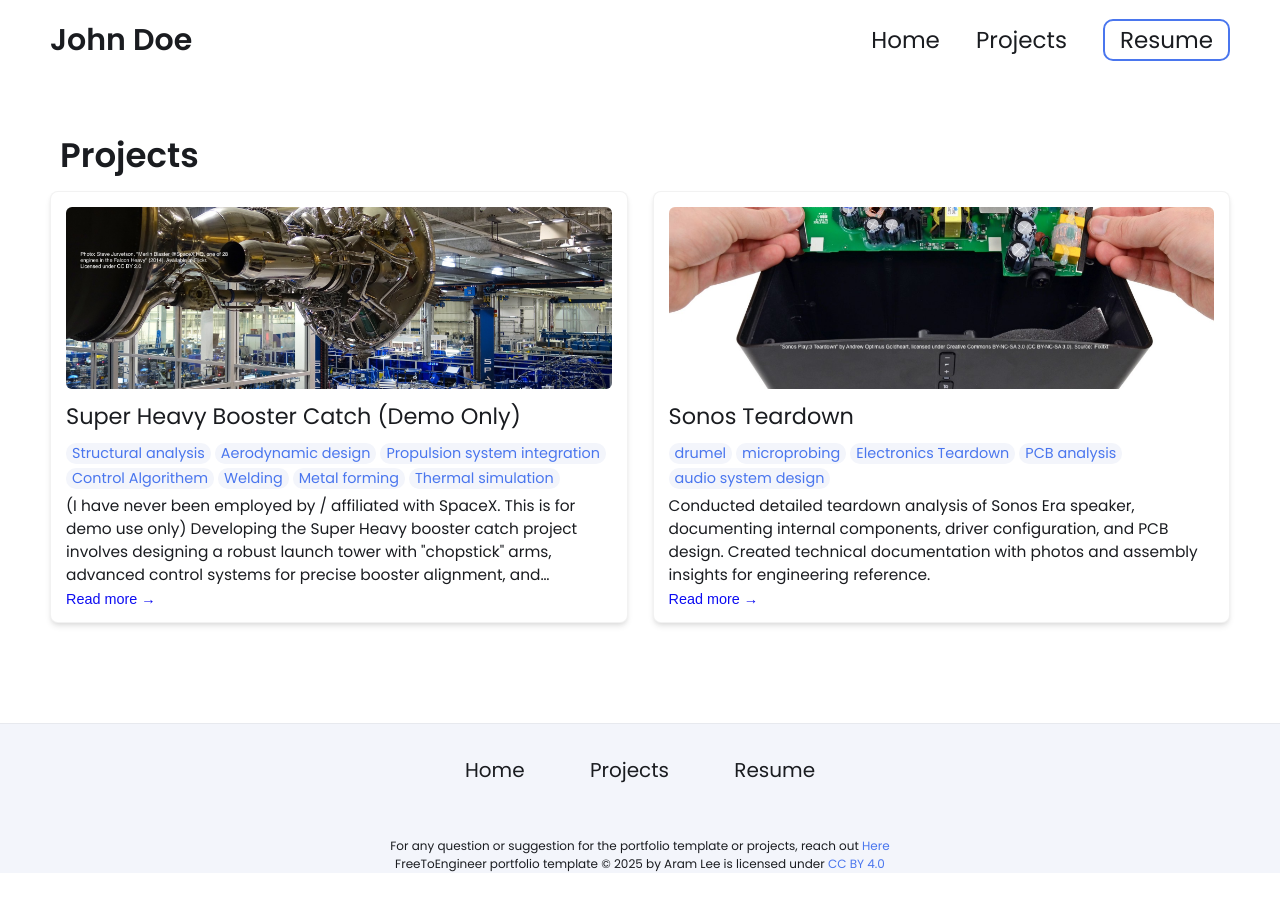
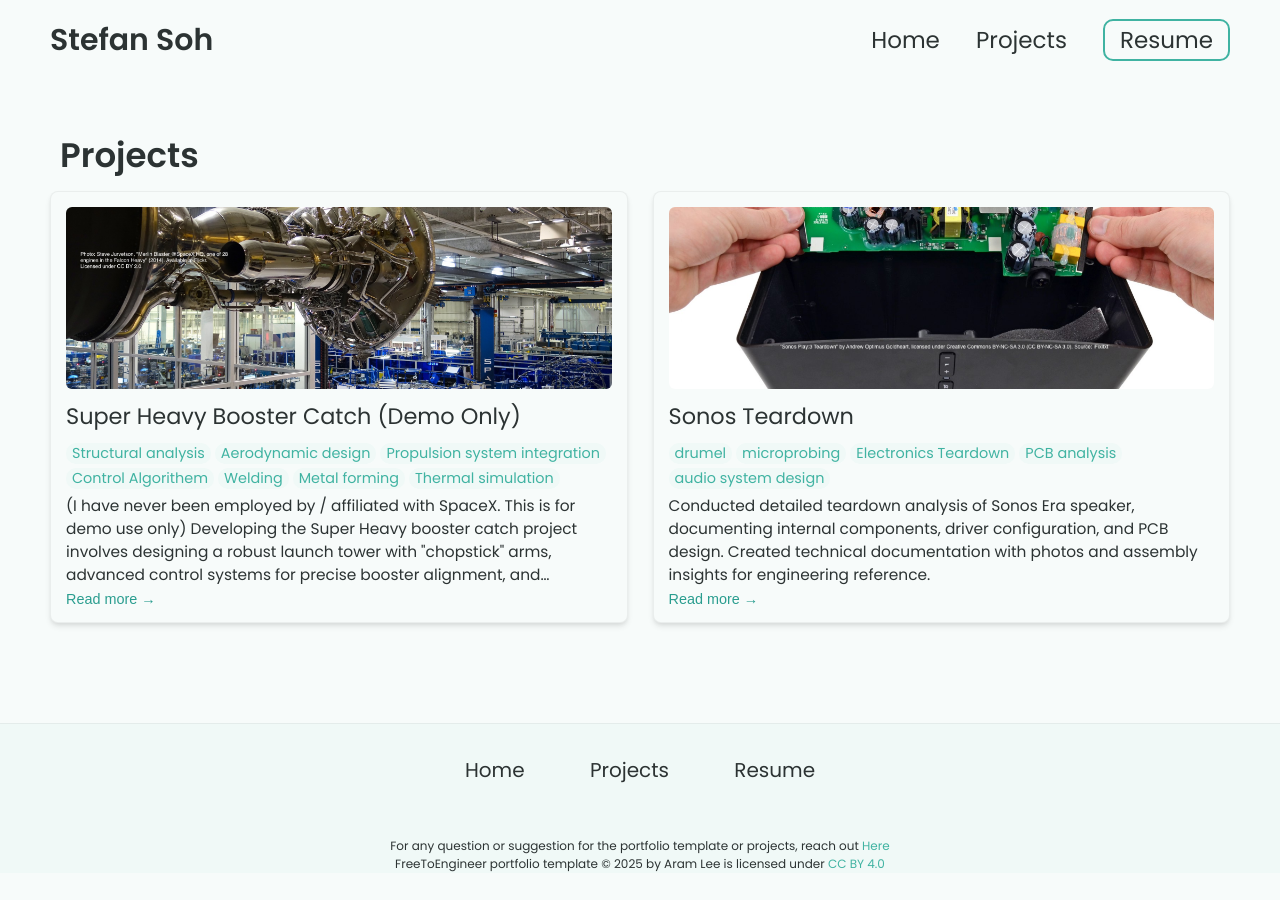
Before and after one commit to sxsohh/StefanSohPortfolio, a Jekyll site: the page built from projects.html, in a window 1280 px wide. Built offline with Jekyll 4.4.1, drawn with Linux system fonts in a browser that asks for light colours.

Commit message:
Update _config.yml

```diff
--- a/_config.yml
+++ b/_config.yml
@@ -7,13 +7,13 @@
 
 # Main Page Setup
 
-title: John Doe's Portfolio # This is what shows up in the tab of the browser
+title: Stef's Portfolio # This is what shows up in the tab of the browser
 
 
 
 # Hero Section
-name: John Doe
-headline: headline message
+name: Stefan Soh
+headline: I'm very passionate about data science and the change that can be made with it!
 description: >- # dont remove this line. this will ignore all new lines until the next section
   Write an awesome intro and discuss your highlights and qualification. You can edit this
   line in _config.yml. It will appear in your document head meta (for
@@ -94,49 +94,12 @@ formspree-key:   https://formspree.io/f/{8-digit key}
 
 # Active theme (Updatethis to switch themes). Make sure to keep the indentation the samne.
 colors: # this is the basic theme
-  text: "#1a1c20"
-  border: "#ddd"
-  link: "#4a76ee"
-  highlight: "#0c0cf2"
-  background: "#ffffff"
-  light_background: "#f3f5fb"
-
-# A few examples.
-basic theme:
-  text: "#1a1c20"
-  border: "#ddd"
-  link: "#4a76ee"
-  highlight: "#0c0cf2"
-  background: "#ffffff"
-  light_background: "#f3f5fb"
-
-  mint theme:
   text: "#2c3333"
   border: "#e0f2ef"
   link: "#40b3a2"
   highlight: "#2a9d8f"
   background: "#f7fbfa"
   light_background: "#f0f9f7"
-
-lemon theme:
-  text: "#2d2926"
-  border: "#f7f3e3"
-  link: "#ffc94d"
-  highlight: "#ffb800"
-  background: "#fffdf5"
-  light_background: "#fff9e6"
-
-  pink theme:
-  text: "#2d2d2d"
-  border: "#f8e2e2"
-  link: "#ff8fa3"
-  highlight: "#ff4d6d"
-  background: "#fff8f8"
-  light_background: "#fff5f6"
-
-
-
-
 
 
 #########################################################################################################
```
